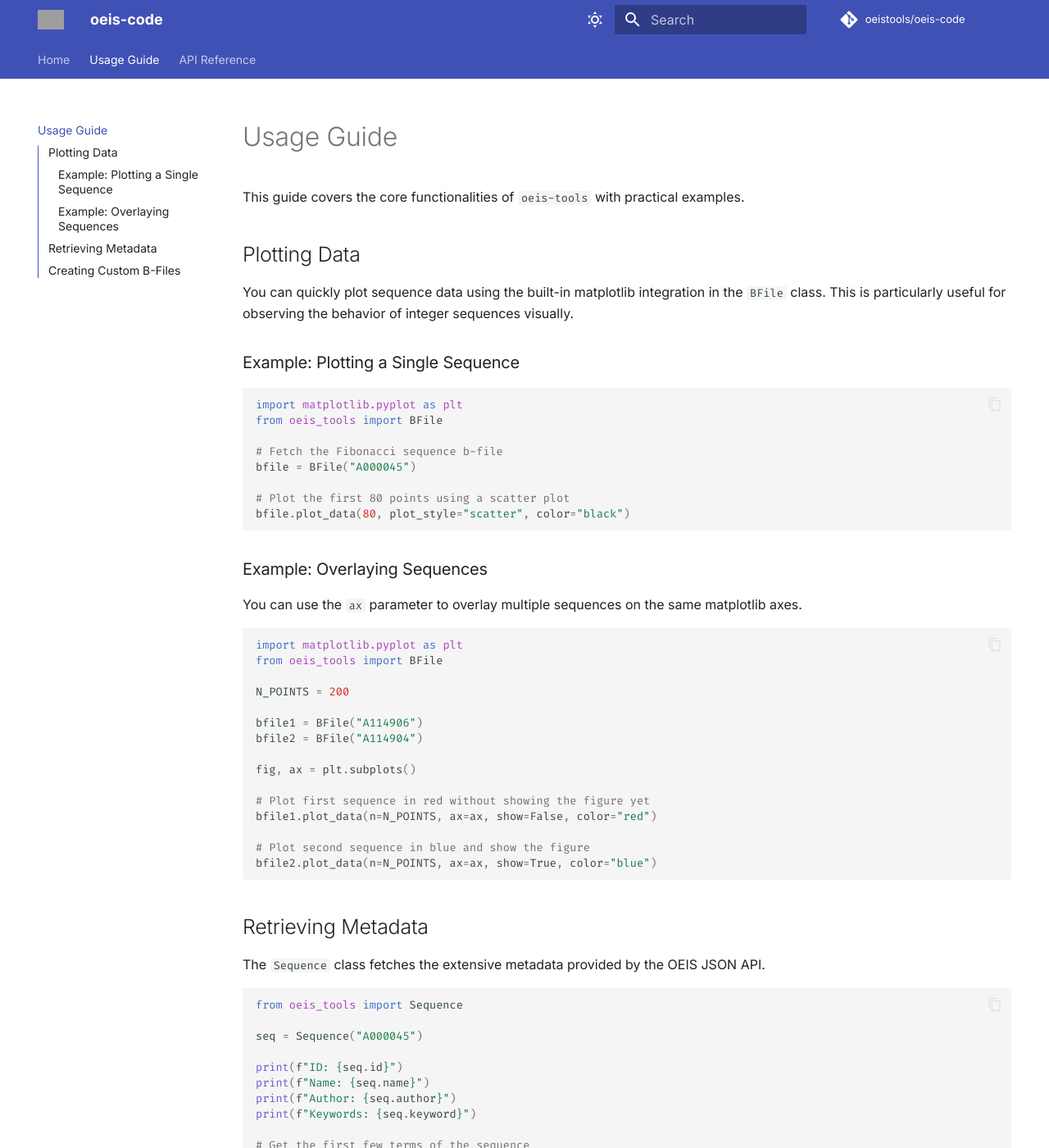
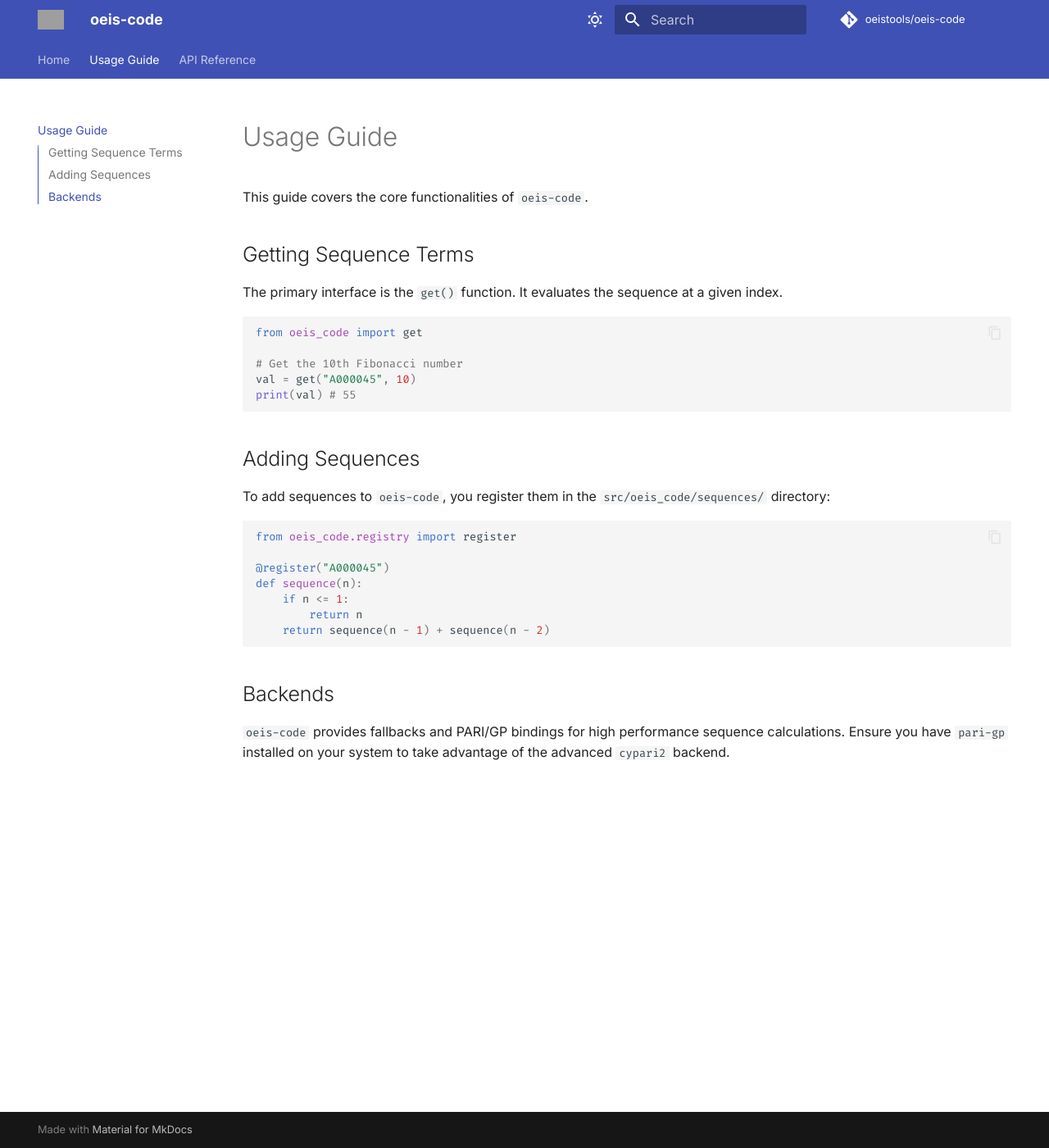
Before and after one commit to oeistools/oeis-code, an MkDocs documentation site: the page built from docs/usage.md, in a window 1280 px wide and 1400 px high. Shown: the whole window at 82% size. Built offline with MkDocs 1.6.1 and Material for MkDocs 9.7.7, drawn with Linux system fonts in a browser that asks for light colours; comment, search, counter and statistics services are not loaded; some of the changed text lies outside the part shown; grey boxes are pictures that could not be loaded.

Commit message:
refactor: rename project to oeis-code and restructure core modules and documentation

````diff
--- a/docs/usage.md
+++ b/docs/usage.md
@@ -1,72 +1,33 @@
 # Usage Guide
 
-This guide covers the core functionalities of `oeis-tools` with practical examples.
+This guide covers the core functionalities of `oeis-code`.
 
-## Plotting Data
+## Getting Sequence Terms
 
-You can quickly plot sequence data using the built-in matplotlib integration in the `BFile` class. This is particularly useful for observing the behavior of integer sequences visually.
-
-### Example: Plotting a Single Sequence
+The primary interface is the `get()` function. It evaluates the sequence at a given index.
 
 ```python
-import matplotlib.pyplot as plt
-from oeis_tools import BFile
+from oeis_code import get
 
-# Fetch the Fibonacci sequence b-file
-bfile = BFile("A000045")
-
-# Plot the first 80 points using a scatter plot
-bfile.plot_data(80, plot_style="scatter", color="black")
+# Get the 10th Fibonacci number
+val = get("A000045", 10)
+print(val) # 55
 ```
 
-### Example: Overlaying Sequences
+## Adding Sequences
 
-You can use the `ax` parameter to overlay multiple sequences on the same matplotlib axes.
+To add sequences to `oeis-code`, you register them in the `src/oeis_code/sequences/` directory:
 
 ```python
-import matplotlib.pyplot as plt
-from oeis_tools import BFile
+from oeis_code.registry import register
 
-N_POINTS = 200
-
-bfile1 = BFile("A114906")
-bfile2 = BFile("A114904")
-
-fig, ax = plt.subplots()
-
-# Plot first sequence in red without showing the figure yet
-bfile1.plot_data(n=N_POINTS, ax=ax, show=False, color="red")
-
-# Plot second sequence in blue and show the figure
-bfile2.plot_data(n=N_POINTS, ax=ax, show=True, color="blue")
+@register("A000045")
+def sequence(n):
+    if n <= 1:
+        return n
+    return sequence(n - 1) + sequence(n - 2)
 ```
 
-## Retrieving Metadata
+## Backends
 
-The `Sequence` class fetches the extensive metadata provided by the OEIS JSON API.
-
-```python
-from oeis_tools import Sequence
-
-seq = Sequence("A000045")
-
-print(f"ID: {seq.id}")
-print(f"Name: {seq.name}")
-print(f"Author: {seq.author}")
-print(f"Keywords: {seq.keyword}")
-
-# Get the first few terms of the sequence
-print(f"Data: {seq.data[:10]}")
-```
-
-## Creating Custom B-Files
-
-If you generate an OEIS sequence locally, you can create a compliant b-file using `create_bfile`.
-
-```python
-from oeis_tools.bfile import create_bfile
-
-my_sequence = [1, 2, 3, 5, 8, 13]
-# Generates b213676.txt in the current directory starting from n=1
-create_bfile("A213676", my_sequence, offset=1)
-```
+`oeis-code` provides fallbacks and PARI/GP bindings for high performance sequence calculations. Ensure you have `pari-gp` installed on your system to take advantage of the advanced `cypari2` backend.
--- a/mkdocs.yml
+++ b/mkdocs.yml
@@ -43,8 +43,8 @@ nav:
   - Home: index.md
   - Usage Guide: usage.md
   - API Reference:
-      - Sequence: reference/sequence.md
-      - BFile: reference/bfile.md
+      - Core: reference/core.md
+      - Registry: reference/registry.md
       - Utils: reference/utils.md
 
 plugins:
--- a/pyproject.toml
+++ b/pyproject.toml
@@ -17,8 +17,13 @@ requires-python = ">=3.9"
 license = { text = "MIT" }
 
 classifiers = [
+    "Development Status :: 3 - Alpha",
     "Programming Language :: Python :: 3",
     "Programming Language :: Python :: 3 :: Only",
+    "Programming Language :: Python :: 3.9",
+    "Programming Language :: Python :: 3.10",
+    "Programming Language :: Python :: 3.11",
+    "Programming Language :: Python :: 3.12",
     "License :: OSI Approved :: MIT License",
     "Operating System :: OS Independent",
     "Topic :: Scientific/Engineering :: Mathematics",
````
Also changed, not shown: docs/index.md (+8 -12 lines), docs/reference/bfile.md (deleted, +0 -5 lines), docs/reference/core.md (added, +3 -0 lines), docs/reference/registry.md (added, +3 -0 lines), docs/reference/sequence.md (deleted, +0 -5 lines), docs/reference/utils.md (+2 -4 lines), 3 other files.
